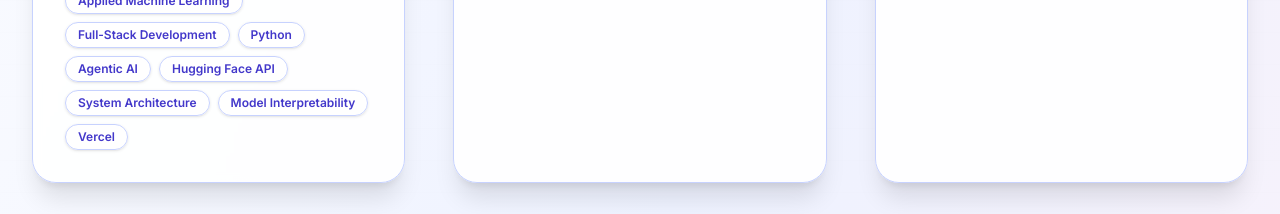
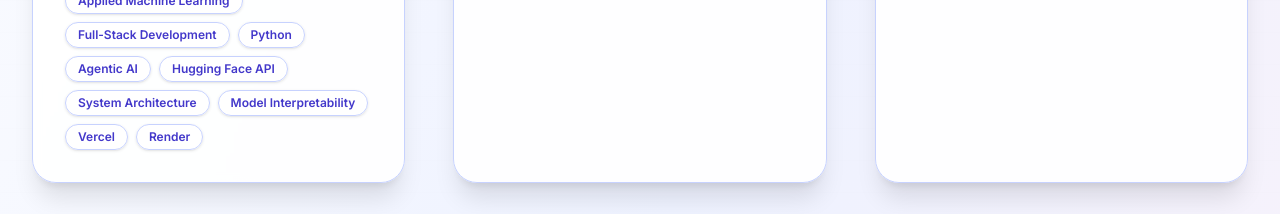
Before and after one commit to Harthik777/portfolio-website, a Next.js app: page /projects in a window 1280 px wide. Shown: the part 1640-1854 px from the top of the page. Built offline with nearby package versions, Linux system fonts and the light colour scheme.

Commit message:
Update projects page: small content change

```diff
--- a/src/app/projects/page.tsx
+++ b/src/app/projects/page.tsx
@@ -16,6 +16,7 @@ const projects = [
       'System Architecture',
       'Model Interpretability',
       'Vercel',
+      'Render',
     ],
     link: 'https://agentic-xai-harthik-s-projects.vercel.app/',
     githubLink: 'https://github.com/Harthik777/Agentic-XAI',
```
